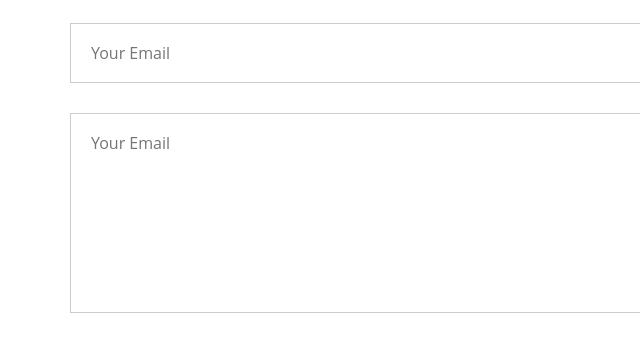
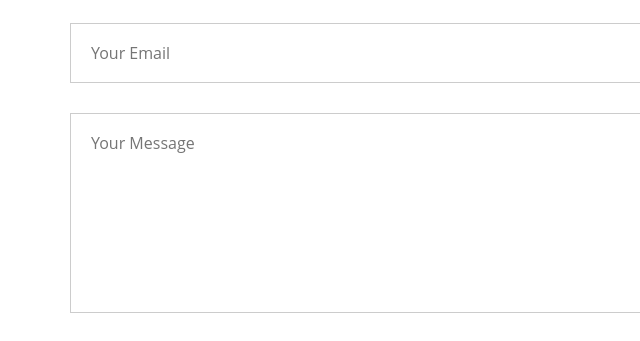
Before and after one commit to YahiaElsayed19/Template-Front-End, a plain HTML site: page index.html in a window 1280 px wide. Shown: the part 8540-8881 px from the top of the page, 0-640 px from the left. Drawn offline with Linux system fonts and the light colour scheme; a web font is replaced by a local one.

Commit message:
Update index.html

```diff
--- a/index.html
+++ b/index.html
@@ -438,7 +438,7 @@
                 <form action="">
                     <input type="text" class="main-input" name="name" placeholder="Your Name">
                     <input type="email" class="main-input" name="mail" placeholder="Your Email">
-                    <textarea class="main-input" name="message" placeholder="Your Email"></textarea>
+                    <textarea class="main-input" name="message" placeholder="Your Message"></textarea>
                     <input type="submit" value="Send Message">
                 </form>
                 <div class="info">
```
